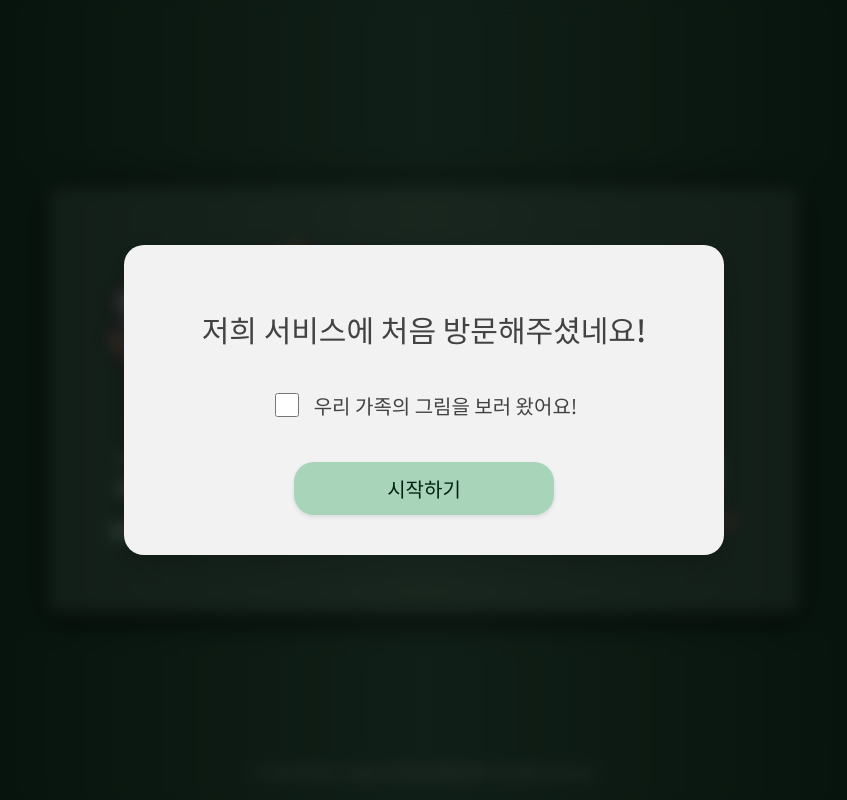
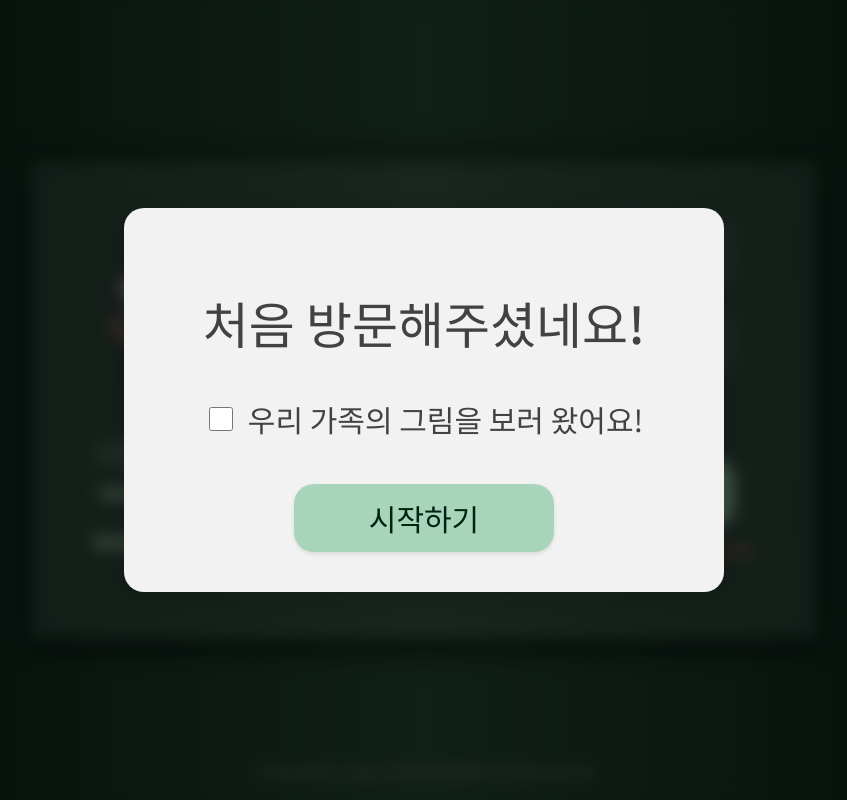
Before and after one commit to Team-BBanana/GrimMadang-React-Frontend, a React (Vite) app: page / in a window 1280 px wide. Both pictures are taken after typing "Sample", "5551234" into the empty fields and a click on the button "그림 그리기". Shown: the whole page, without its empty margins (216-1063 px from the left). Built offline with nearby package versions, Linux system fonts and the light colour scheme; no server answers; a web font is replaced by a local one.

Commit message:
style: font size admit

```diff
--- a/src/pages/Gallery/component/Gallery/GalleryComponent.module.css
+++ b/src/pages/Gallery/component/Gallery/GalleryComponent.module.css
@@ -11,12 +11,13 @@
 
 .title {
     font-family: 'Song Myung', serif;
-    font-size: 4rem;
+    font-size: 70px;
     text-shadow: 3px 3px 6px rgba(0, 0, 0, 0.6);
     font-weight: 700;
     color: #a8d5ba;
-    letter-spacing: 5px;
-    margin-bottom: 0px;
+    letter-spacing: 14.5px;
+    margin: 0px;
+    padding-top: 30px;
 }
 
 .carouselContainer {
@@ -28,9 +29,10 @@
 }
 
 .explaination {
-    font-size: 1.8rem;
+    font-size: 40px;
     color: #a8d5ba;
     text-align: center;
+    margin-bottom: 20px;
 }
 
 .explaination p {
--- a/src/pages/Login/component/LoginComponent.module.css
+++ b/src/pages/Login/component/LoginComponent.module.css
@@ -36,14 +36,13 @@
     opacity: 0.8;
 }
 .logoSection p {
-    font-size: 2rem;
+    font-size: 30px;
     color: #a8d5ba;
     font-family: 'Song Myung';
-    letter-spacing: 2px;
     margin: 0px;
 }
 .logoSection h1 {
-    font-size: 7rem;
+    font-size: 80px;
     font-weight: 600;
     color: #a8d5ba;
     font-family: 'Song Myung';
@@ -58,7 +57,7 @@
     padding: 12px 16px;
     border: 1px solid rgba(255, 255, 255, 0.2);
     border-radius: 20px;
-    font-size: 2rem;
+    font-size: 30px;
     background-color: rgba(255, 255, 255, 0.1);
     color: #ffffff;
 }
@@ -81,7 +80,7 @@
 
 .checkboxLabel {
     color: #a8d5ba;
-    font-size: 1.5rem;
+    font-size: 25px;
 }
 
 .buttonContainer {
@@ -93,7 +92,7 @@
     width: 100%;
     padding: 12px 20px;
     border-radius: 20px;
-    font-size: 2rem;
+    font-size: 30px;
     font-weight: 500;
     background-color: #a8d5ba;
     color: #022216;
@@ -117,18 +116,6 @@
     justify-content: center;
     gap: 20px;
     margin-top: 6px;
-}
-
-.signupLink {
-    color: #a8d5ba;
-    font-size: 2rem;
-    text-decoration: none;
-    transition: color 0.2s ease;
-    cursor: pointer;
-}
-
-.signupLink:hover {
-    color: #8fc3a3;
 }
 
 .loginFamily {
--- a/src/pages/Login/component/LoginComponent.tsx
+++ b/src/pages/Login/component/LoginComponent.tsx
@@ -64,7 +64,7 @@ const LoginComponent: React.FC<LoginProps> = ({ errormsg, success, onClickSubmit
             <div className={style.content}>
                 <div className={style.logoSection}>
                     <img src={LogoImage} className={style.MindinCanvasImage} alt="artGround" />
-                    <p>나만의 전시회를 만들어보세요</p>
+                    <p>나만의 전시회를 만들어요</p>
                     <h1>그림마당</h1>
                 </div>
                 <div className={style.loginSection}>
--- a/src/pages/Login/component/WelcomeModal.module.css
+++ b/src/pages/Login/component/WelcomeModal.module.css
@@ -24,7 +24,7 @@
 }
 
 .modalContent h2 {
-    font-size: 3rem;
+    font-size: 50px;
     margin-bottom: 40px;
     font-weight: 500;
     text-align: center;
@@ -40,7 +40,7 @@
     justify-content: center;
     align-items: center;
     gap: 12px;
-    font-size: 2rem;
+    font-size: 30px;
     cursor: pointer;
     transition: color 0.2s ease;
 }
@@ -61,7 +61,7 @@
     width: 260px;
     padding: 12px 20px;
     border-radius: 20px;
-    font-size: 2rem;
+    font-size: 30px;
     font-weight: 500;
     background-color: #a8d5ba;
     color: #022216;
--- a/src/pages/Login/component/WelcomeModal.tsx
+++ b/src/pages/Login/component/WelcomeModal.tsx
@@ -28,7 +28,7 @@ const WelcomeModal: React.FC<WelcomeModalProps> = ({ onClose }) => {
     return (
         <div className={style.modalOverlay} onClick={handleOverlayClick}>
             <div className={style.modalContent}>
-                <h2>저희 서비스에 처음 방문해주셨네요!</h2>
+                <h2>처음 방문해주셨네요!</h2>
                 <div className={style.checkboxWrapper}>
                     <label className={style.checkboxLabel}>
                         <input
--- a/src/pages/canvas/CanvasPage.module.css
+++ b/src/pages/canvas/CanvasPage.module.css
@@ -35,6 +35,7 @@
 
 .bannerButton {
     display: flex;
+    height: fit-content;
     align-items: center;
     gap: 12px;
     background-color: white;
@@ -45,7 +46,6 @@
     cursor: pointer;
     transition: all 0.3s ease;
     font-size: 20px;
-    width: 100%;
     box-shadow: 0 4px 6px rgba(0, 0, 0, 0.3);
 }
 
@@ -64,8 +64,12 @@
     color: white;
 }
 .stepButton {
+    display: flex;
+    align-items: center;
+    justify-content: center;
     background-color: transparent;
     border: 2px solid #ffffff;
+    width: 100%;
     margin-top: auto;
     font-size: 2.5rem;
     font-family: 'Noto Sans KR';
@@ -82,6 +86,7 @@
     border-color: #1B5E20;
     color: #1B5E20;
 }
+
 .slidePanel {
     position: absolute;
     top: 20px;
@@ -199,6 +204,7 @@
 
 .description {
     max-height: 500px;
+    margin: 15px;
     opacity: 1;
     transition: all 0.3s cubic-bezier(0.4, 0, 0.2, 1);
     overflow: hidden;
@@ -215,8 +221,7 @@
 .imageData h3 {
     grid-column: 1 / -1;
     color: #424242;
-    margin-top: 10px;
-    margin-bottom: 0px;
+    margin: 0px;
     font-size: 2.5rem;
 }
 
@@ -290,12 +295,23 @@
     border-radius: 4px;
 }
 
+.stepContainer {
+    margin-top: auto;
+    display: flex;
+    flex-direction: column;
+    align-items: center;
+    justify-content: flex-end;
+    gap: 10px;
+    position: relative;
+    bottom: 0;
+}
+
 .stepIndicator {
     display: flex;
     align-items: center;
     justify-content: center;
     gap: 15px;
-    height: 20px;
+    height: 50px;
 }
 
 .stepTitle {
--- a/src/pages/canvas/components/BannerSection.tsx
+++ b/src/pages/canvas/components/BannerSection.tsx
@@ -13,7 +13,7 @@ interface BannerSectionProps {
 }
 
 function BannerSection({ onSave, step }: BannerSectionProps) {
-    const [brushWidth, setBrushWidth] = useState(10);
+    const [brushWidth, setBrushWidth] = useState(6);
     const canvas = useAtomValue(canvasInstanceAtom);
 
     const handleBrushWidthChange = (width: number) => {
@@ -50,12 +50,14 @@ function BannerSection({ onSave, step }: BannerSectionProps) {
                 />
             </div>
             <Toolbar brushWidth={brushWidth}/>
-            <StepIndicator currentStep={step === 5 ? 1 : step} />
-            <Button type="button" className={style.stepButton} onClick={onSave}>
-                {step === 1 ? "1단계 완료하기" :
-                 step === 2 ? "2단계 완료하기" :
+            <div className={style.stepContainer}>
+                <StepIndicator currentStep={step === 5 ? 1 : step} />
+                <Button type="button" className={style.stepButton} onClick={onSave}>
+                {step === 1 ? "1단계 완료" :
+                 step === 2 ? "2단계 완료" :
                  step === 5 ? "다음 단계로" : "저장하기"}
             </Button>
+            </div>
         </div>
     );
 }
--- a/src/pages/canvas/components/toolBar/brushWidth.tsx
+++ b/src/pages/canvas/components/toolBar/brushWidth.tsx
@@ -6,7 +6,7 @@ interface BrushWidthProps {
     onChange: (width: number) => void;
 }
 
-const brushSizes = [5, 13, 21, 29, 37, 45];
+const brushSizes = [2, 6, 12, 18, 24, 30];
 
 function BrushWidth({ onChange }: BrushWidthProps) {
     const [selectedBrushWidth, setSelectedBrushWidth] = useState(brushSizes[1]);
--- a/src/pages/canvas/components/toolBar/module/brushWidth.module.css
+++ b/src/pages/canvas/components/toolBar/module/brushWidth.module.css
@@ -37,9 +37,9 @@
     border: 1px solid #347050;
 }
 
-.circle[data-size="5"] { width: 10px; height: 10px; }
-.circle[data-size="13"] { width: 15px; height: 15px; }
-.circle[data-size="21"] { width: 20px; height: 20px; }
-.circle[data-size="29"] { width: 25px; height: 25px; }
-.circle[data-size="37"] { width: 30px; height: 30px; }
-.circle[data-size="45"] { width: 35px; height: 35px; }
+.circle[data-size="2"] { width: 10px; height: 10px; }
+.circle[data-size="6"] { width: 15px; height: 15px; }
+.circle[data-size="12"] { width: 20px; height: 20px; }
+.circle[data-size="18"] { width: 25px; height: 25px; }
+.circle[data-size="24"] { width: 30px; height: 30px; }
+.circle[data-size="30"] { width: 35px; height: 35px; }
```
